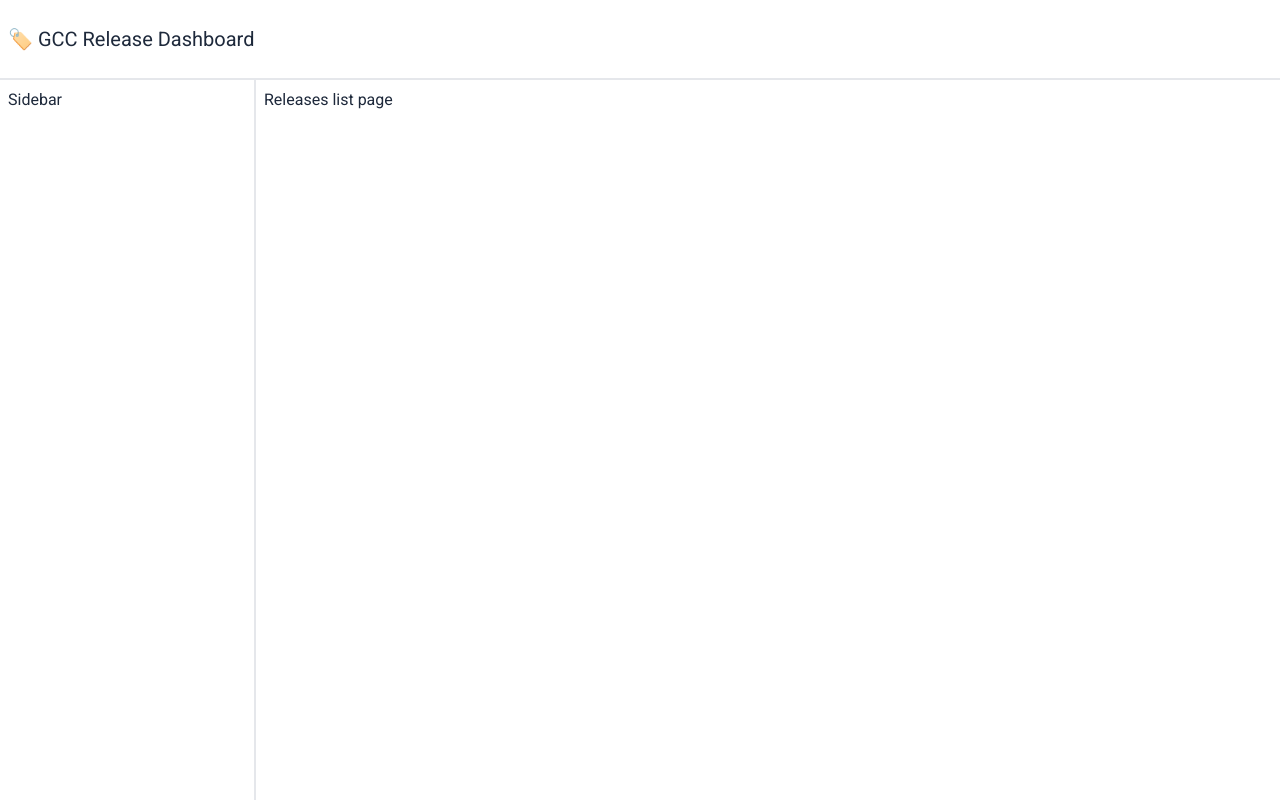
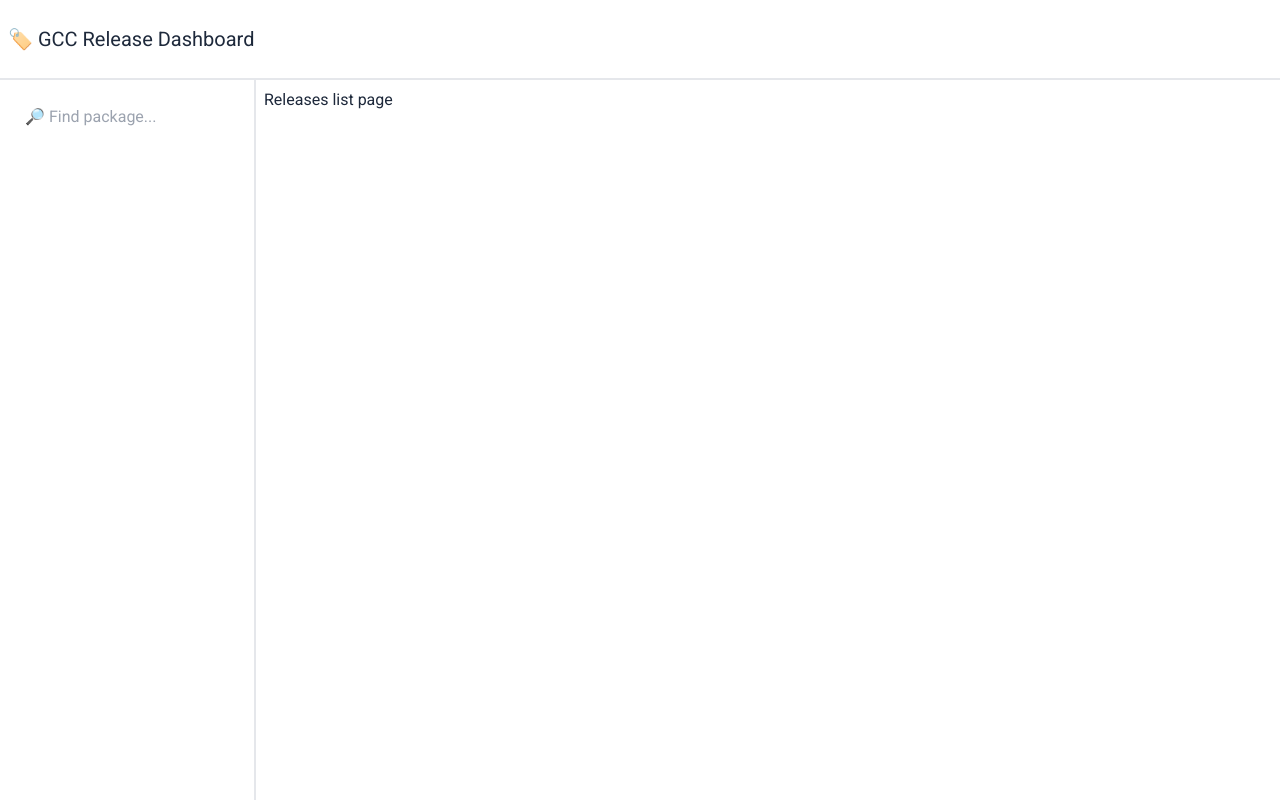
Before and after one commit to eirhor/release-dashboard, a Next.js app in the folder apps/web/: page / in a window 1280 px wide. Built offline with nearby package versions, Linux system fonts and the light colour scheme.

Commit message:
Add Search component

```diff
--- /dev/null
+++ b/apps/web/app/Search.tsx
@@ -0,0 +1,19 @@
+"use client";
+
+import { FormEvent } from "react";
+import { updateUrlParameter } from "../utils/update-url-params";
+
+export const Search = () => {
+  const handleChange = (event: FormEvent<HTMLInputElement>) => {
+      updateUrlParameter("search", event.currentTarget.value);
+  };
+
+  return (
+      <input
+      type="text"
+      placeholder="🔎 Find package..."
+      className="w-full border border-white bg-inherit p-2"
+      onChange={handleChange}
+      />
+  );
+};
--- a/apps/web/app/layout.tsx
+++ b/apps/web/app/layout.tsx
@@ -1,5 +1,6 @@
 import "../styles/globals.css";
 import { Roboto } from "@next/font/google";
+import { Search } from "./Search";
 
 const robotoNormal = Roboto({ weight: "400" });
 
@@ -11,14 +12,14 @@ export default function RootLayout({
   return (
     <html className={robotoNormal.className}>
       <head></head>
-      <body className="min-h-screen grid grid-rows-[5rem_auto] grid-cols-5 bg-white dark:bg-slate-800 text-slate-800 dark:text-white">
-        <header className="border-solid border-b-2 row-span-1 col-span-5 flex items-center">
-          <h1 className="text-xl p-2">🏷️ GCC Release Dashboard</h1>
+      <body className="grid min-h-screen grid-cols-5 grid-rows-[5rem_auto] bg-white text-slate-800 dark:bg-slate-800 dark:text-white">
+        <header className="col-span-5 row-span-1 flex items-center border-b-2 border-solid">
+          <h1 className="p-2 text-xl">🏷️ GCC Release Dashboard</h1>
         </header>
-        <aside className="row-span-2 col-span-1 p-2 border-solid border-r-2">
-          Sidebar
+        <aside className="col-span-1 row-span-2 border-r-2 border-solid p-4">
+          <Search />
         </aside>
-        <main className="row-span-2 col-start-2 col-span-4 p-2">
+        <main className="col-span-4 col-start-2 row-span-2 p-2">
           {children}
         </main>
       </body>
--- /dev/null
+++ b/apps/web/utils/update-url-params.ts
@@ -0,0 +1,6 @@
+export const updateUrlParameter = (key: string, value: string) => {
+    const newURL = new URL(window.location.href);
+    newURL.searchParams.set(key, value);
+    newURL.searchParams.sort();
+    history.pushState(undefined, '', newURL.href);
+};
```
